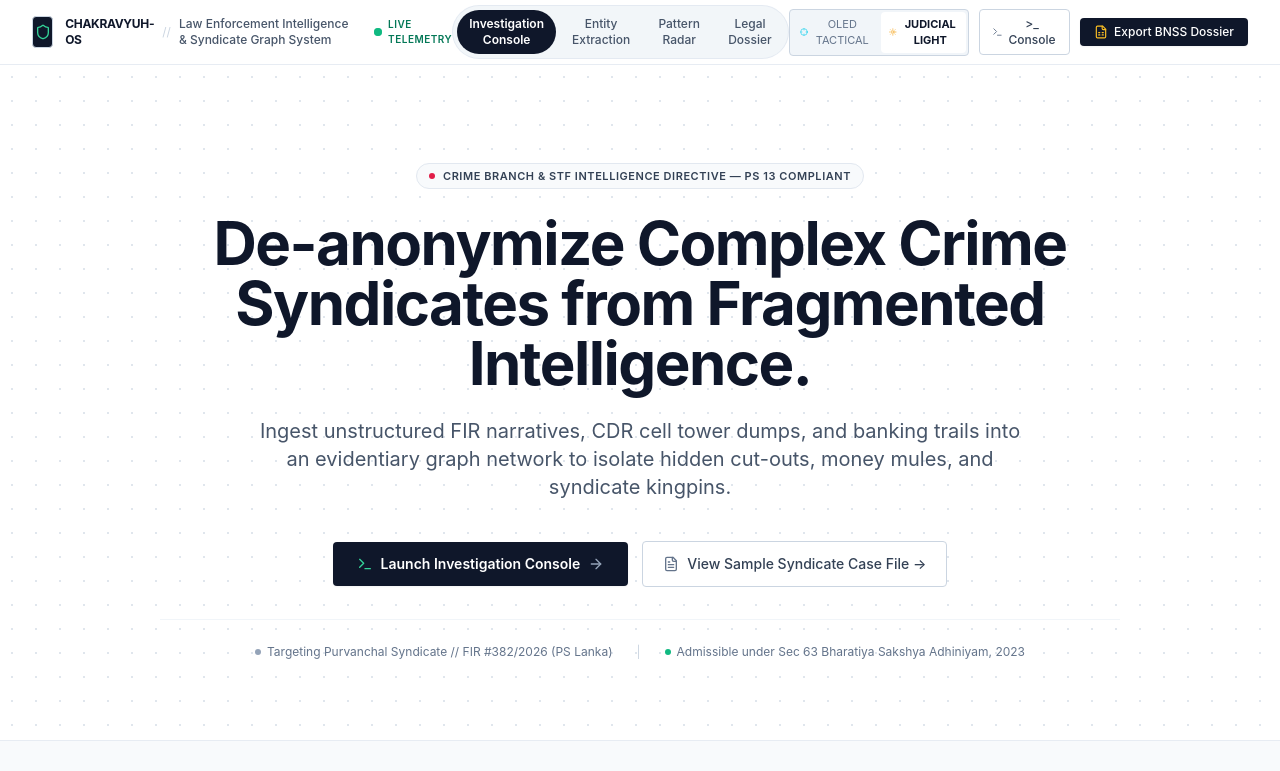
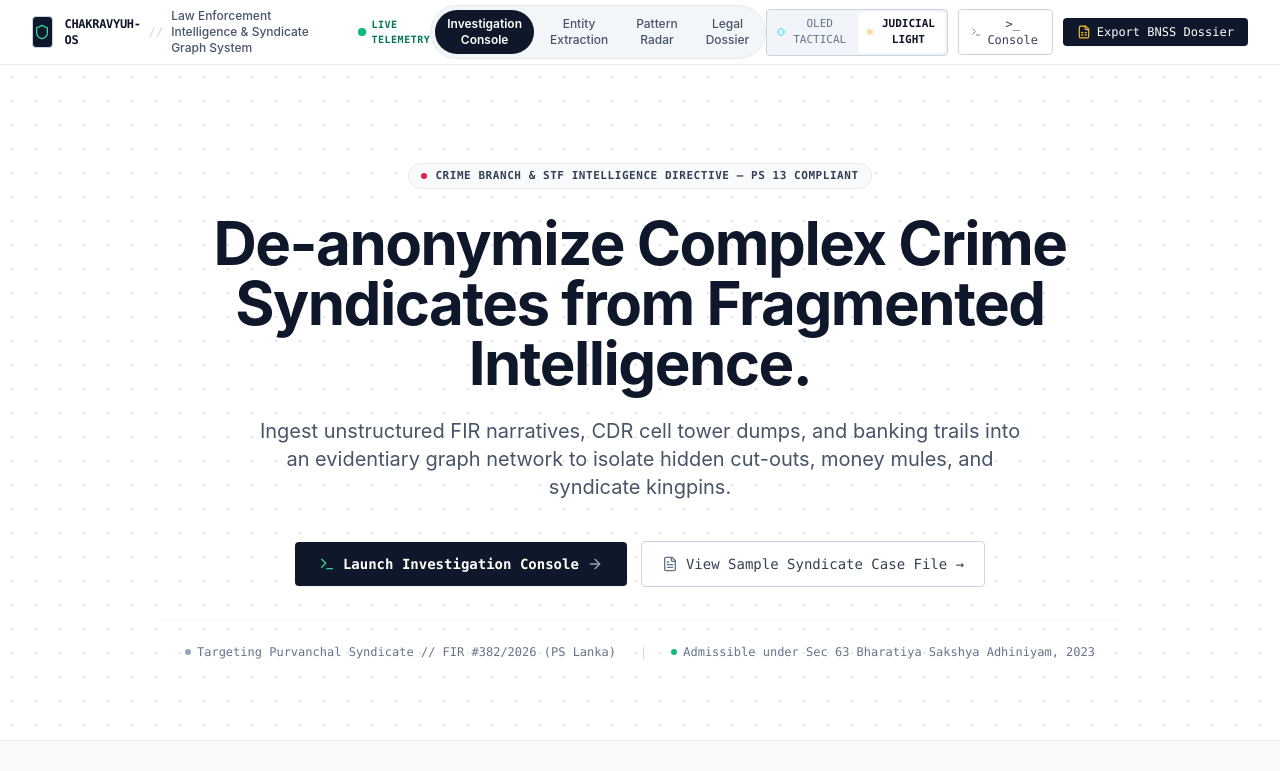
Before and after one commit to Hello-Utkarsh/Nexus, a Next.js app in the folder frontend/: page / in a window 1280 px wide. Shown: the top 771 px of the page. Built offline with nearby package versions, Linux system fonts and the light colour scheme.

Commit message:
style(tailwind): establish clean enterprise SaaS color system and entity semantic tokens

```diff
--- a/frontend/tailwind.config.ts
+++ b/frontend/tailwind.config.ts
@@ -10,53 +10,49 @@ const config: Config = {
   theme: {
     extend: {
       colors: {
-        tactical: {
-          bg: "#050711",
-          panel: "#0A0F1D",
-          surface: "#0F1626",
-          hover: "#141D30",
-          border: "#1E293B",
-          borderLight: "#334155",
-          muted: "#64748B",
-          dim: "#94A3B8",
-          text: "#CBD5E1",
-          highlight: "#F8FAFC",
+        brand: {
+          50: "#EFF6FF",
+          100: "#DBEAFE",
+          200: "#BFDBFE",
+          300: "#93C5FD",
+          400: "#60A5FA",
+          500: "#3B82F6",
+          600: "#2563EB", // Primary Blue
+          700: "#1D4ED8",
+          800: "#1E40AF",
+          900: "#1E3A8A",
         },
-        govtech: {
-          navy: "#0F172A",
-          navyLight: "#1E3A8A",
-          canvas: "#F8FAFC",
-          surface: "#FFFFFF",
-          muted: "#F1F5F9",
-          border: "#E2E8F0",
-          borderDark: "#CBD5E1",
-          text: "#0F172A",
-          textMuted: "#475569",
-          textDim: "#94A3B8",
+        slate: {
+          50: "#F8FAFC",
+          100: "#F1F5F9",
+          200: "#E2E8F0",
+          300: "#CBD5E1",
+          400: "#94A3B8",
+          500: "#64748B",
+          600: "#475569",
+          700: "#334155",
+          800: "#1E293B",
+          900: "#0F172A",
+          950: "#020617",
         },
-        crime: {
-          kingpin: "#EF4444",
-          kingpinGlow: "rgba(239, 68, 68, 0.35)",
-          mule: "#F59E0B",
-          muleGlow: "rgba(245, 158, 11, 0.35)",
-          telecom: "#06B6D4",
-          telecomGlow: "rgba(6, 182, 212, 0.35)",
-          shell: "#A855F7",
-          shellGlow: "rgba(168, 85, 247, 0.35)",
-          enforcer: "#F97316",
-          enforcerGlow: "rgba(249, 115, 22, 0.35)",
-          victim: "#64748B",
-          flow: "#10B981",
+        entity: {
+          person: "#2563EB",
+          phone: "#0284C7",
+          account: "#059669",
+          organization: "#7C3AED",
+          location: "#D97706",
+          vehicle: "#E11D48",
+        },
+        severity: {
+          high: "#DC2626",
+          medium: "#D97706",
+          low: "#2563EB",
         }
       },
       fontFamily: {
-        sans: ["var(--font-inter)", "system-ui", "sans-serif"],
-        mono: ["var(--font-mono)", "JetBrains Mono", "Courier New", "monospace"],
+        sans: ["Inter", "-apple-system", "BlinkMacSystemFont", "Segoe UI", "Roboto", "sans-serif"],
+        mono: ["JetBrains Mono", "Menlo", "Monaco", "Courier New", "monospace"],
       },
-      animation: {
-        'pulse-slow': 'pulse 3s cubic-bezier(0.4, 0, 0.6, 1) infinite',
-        'ping-slow': 'ping 2.5s cubic-bezier(0, 0, 0.2, 1) infinite',
-      }
     },
   },
   plugins: [],
```
